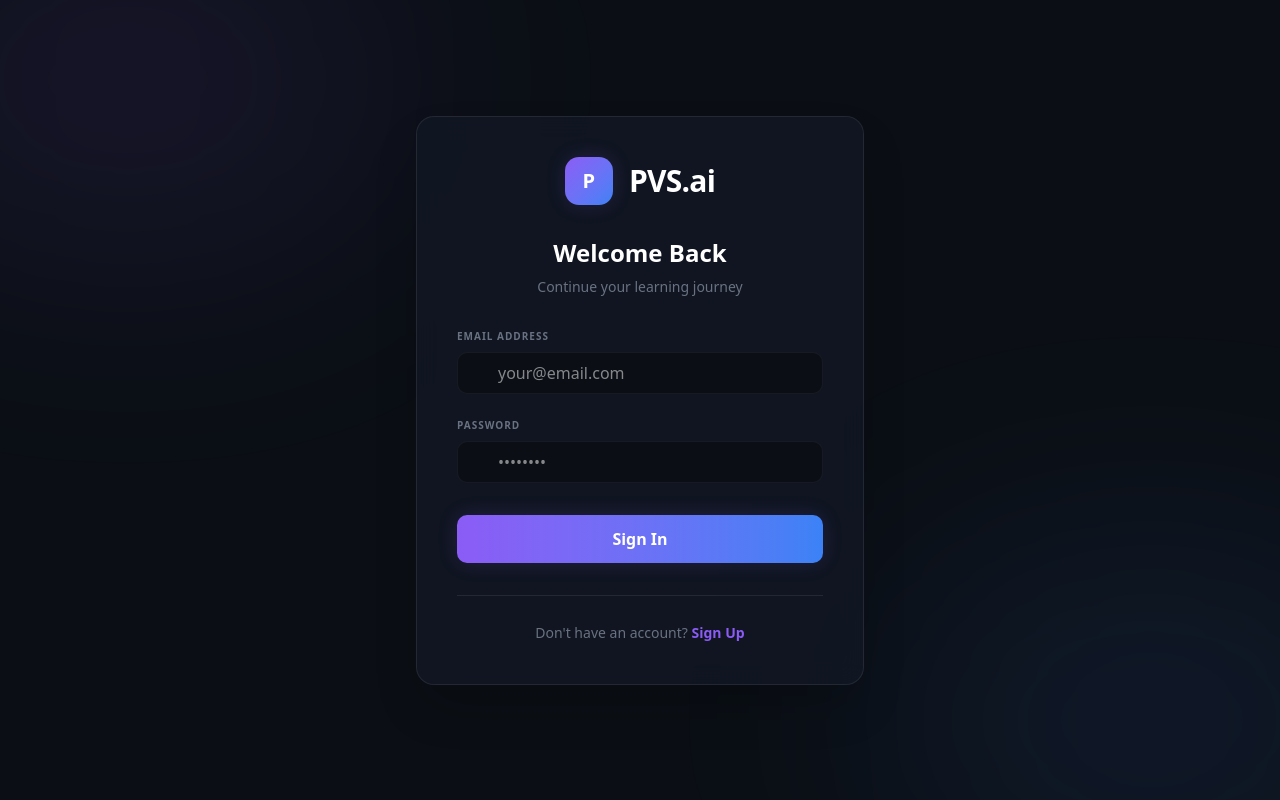
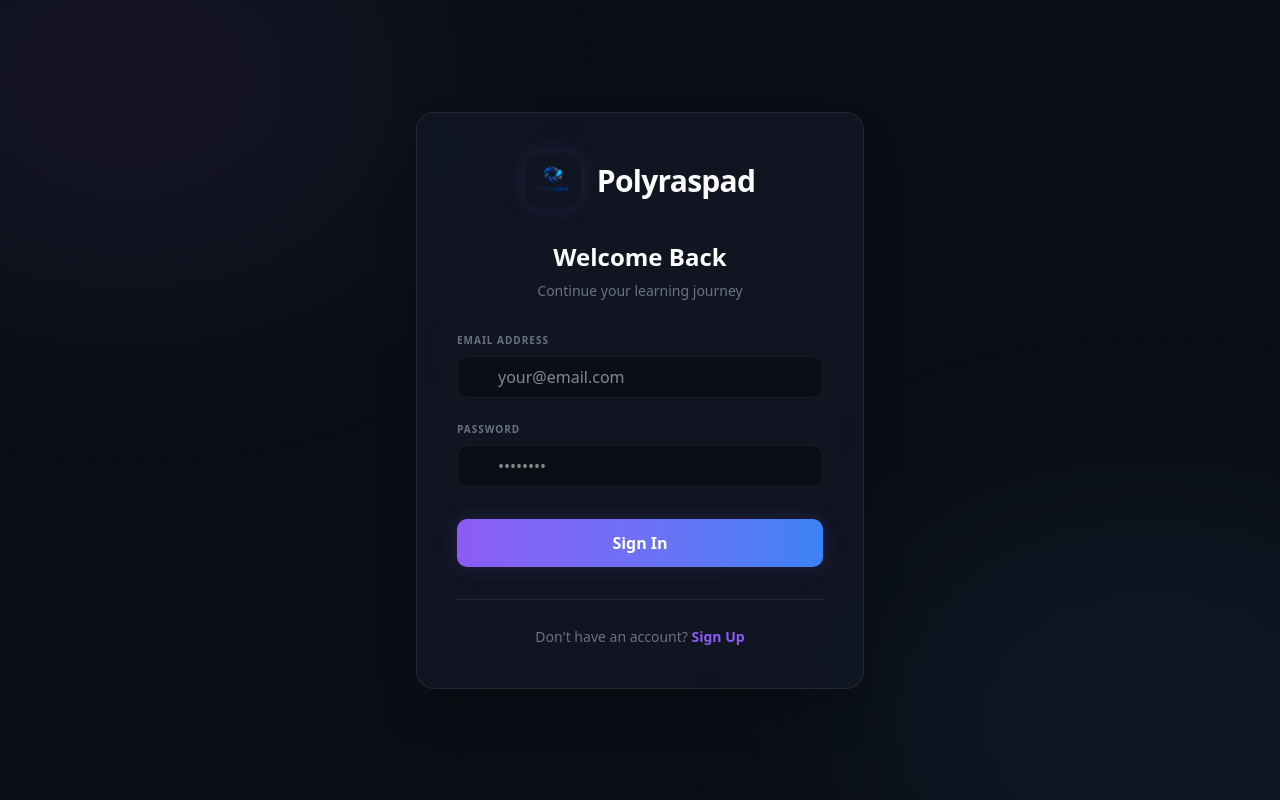
Before and after one commit to Kamil-Zuki/polyraspad-frontend, a Next.js app: page /auth in a window 1280 px wide. Built offline with nearby package versions, Linux system fonts and the light colour scheme.

Commit message:
feat(branding): add Polyraspad logo to frontend

```diff
--- a/src/app/auth/page.tsx
+++ b/src/app/auth/page.tsx
@@ -1,10 +1,12 @@
 "use client"
 
 import { useState, useTransition } from "react"
+import Image from "next/image"
 import { useRouter } from "next/navigation"
 import { useAuth } from "@/contexts/auth-context"
 import { resolvePublicApiBaseUrl } from "@/lib/api/public-api-url"
 import { ROUTES } from "@/lib/constants"
+import polyraspadLogo from "@/assets/polyraspad-logo.png"
 
 export default function AuthPage() {
   const apiBaseUrl = resolvePublicApiBaseUrl()
@@ -63,10 +65,13 @@ export default function AuthPage() {
       <div className="w-full max-w-md p-10 glass-panel rounded-2xl border-app-border shadow-2xl relative z-10 animate-in fade-in zoom-in duration-300">
         {/* Logo */}
         <div className="flex items-center justify-center mb-8">
-          <div className="w-12 h-12 rounded-xl bg-gradient-to-br from-brand-primary to-brand-secondary flex items-center justify-center text-white font-bold text-xl mr-4 shadow-glow">
-            P
-          </div>
-          <span className="font-bold text-white text-3xl tracking-tight">PVS.ai</span>
+          <Image
+            src={polyraspadLogo}
+            alt="Polyraspad logo"
+            priority
+            className="mr-4 h-14 w-14 rounded-2xl object-cover shadow-glow"
+          />
+          <span className="font-bold text-white text-3xl tracking-tight">Polyraspad</span>
         </div>
 
         <h1 className="text-2xl font-bold text-white mb-2 text-center">
--- a/src/app/layout.tsx
+++ b/src/app/layout.tsx
@@ -20,6 +20,10 @@ export const metadata: Metadata = {
   title: {
     default: "Polyraspad",
     template: "%s | Polyraspad",
+  },
+  icons: {
+    icon: "/icon.png",
+    apple: "/icon.png",
   },
   description: "Personal Vocabulary Learning Platform - изучайте языки эффективно",
   keywords: ["vocabulary", "language learning", "SRS", "spaced repetition"],
--- a/src/app/projects/page.tsx
+++ b/src/app/projects/page.tsx
@@ -70,7 +70,7 @@ export default function ProjectsHubPage() {
         <footer className="w-full border-t border-white/5 py-8 mt-auto relative z-10">
           <div className="max-w-6xl mx-auto px-6 text-center">
             <p className="text-xs text-gray-600 font-medium tracking-wide">
-              &copy; {new Date().getFullYear()} PVS.ai. Deep Immersion Learning Platform.
+              &copy; {new Date().getFullYear()} Polyraspad. Deep Immersion Learning Platform.
             </p>
           </div>
         </footer>
--- a/src/components/layout/global-nav.tsx
+++ b/src/components/layout/global-nav.tsx
@@ -1,7 +1,9 @@
 "use client"
 
 import Link from "next/link"
+import Image from "next/image"
 import { useAuth } from "@/contexts/auth-context"
+import polyraspadLogo from "@/assets/polyraspad-logo.png"
 
 export function GlobalNav() {
   const { user } = useAuth()
@@ -12,10 +14,13 @@ export function GlobalNav() {
       <div className="w-full max-w-6xl px-6 flex items-center justify-between">
         {/* Logo */}
         <Link href="/projects" className="flex items-center gap-3 group">
-          <div className="w-9 h-9 rounded-xl bg-gradient-to-br from-brand-primary to-brand-secondary flex items-center justify-center text-white font-bold shadow-glow group-hover:scale-105 transition-transform">
-            P
-          </div>
-          <span className="font-bold text-xl tracking-tight text-white">PVS.ai</span>
+          <Image
+            src={polyraspadLogo}
+            alt="Polyraspad logo"
+            priority
+            className="h-10 w-10 rounded-xl object-cover shadow-glow group-hover:scale-105 transition-transform"
+          />
+          <span className="font-bold text-xl tracking-tight text-white">Polyraspad</span>
         </Link>
 
         {/* Global Actions & User Profile */}
--- a/src/components/sidebar.tsx
+++ b/src/components/sidebar.tsx
@@ -2,12 +2,14 @@
 
 import { useState } from "react"
 import Link from "next/link"
+import Image from "next/image"
 import { usePathname } from "next/navigation"
 import { useAuth } from "@/contexts/auth-context"
 import { useProjectContext } from "@/contexts/project-context"
 import { useUserSettings, useDailySummary } from "@/lib/react-query/queries"
 import { ProjectSwitcher } from "./sidebar/project-switcher"
 import { cn } from "@/lib/utils"
+import polyraspadLogo from "@/assets/polyraspad-logo.png"
 
 interface NavItem {
   id: string
@@ -78,10 +80,17 @@ export function Sidebar() {
     <aside className="w-full h-full bg-app-surface border-r border-app-border flex flex-col z-30">
       {/* Logo Area */}
       <div className="h-16 flex items-center px-6 border-b border-app-border">
-        <div className="w-8 h-8 rounded-lg bg-gradient-to-br from-brand-primary to-brand-secondary flex items-center justify-center text-white font-bold text-lg mr-3 shadow-glow">
-          P
+        <div className="flex items-center gap-3 min-w-0">
+          <Image
+            src={polyraspadLogo}
+            alt="Polyraspad logo"
+            priority
+            className="h-10 w-10 rounded-xl object-cover shadow-glow"
+          />
+          <span className="truncate font-bold text-white text-lg tracking-tight">
+            Polyraspad
+          </span>
         </div>
-        <span className="font-bold text-white text-lg tracking-tight">PVS.ai</span>
       </div>
 
       {/* Project Switcher */}
```
Also changed, not shown: src/app/icon.png (added), src/assets/polyraspad-logo.png (added).
